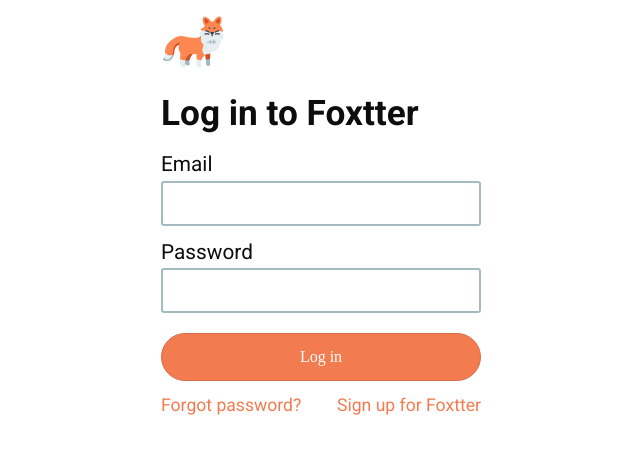
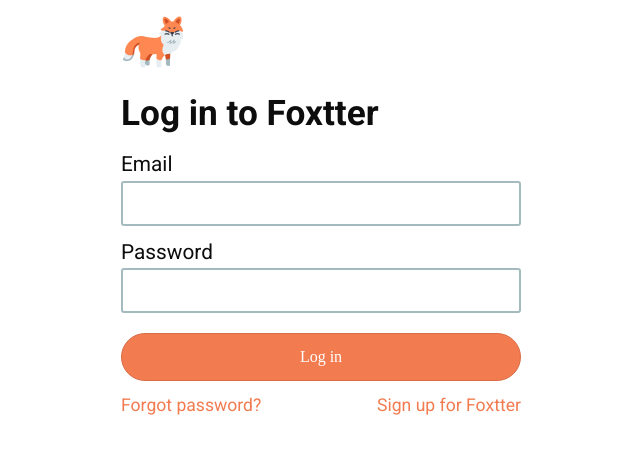
Before and after one commit to Luc-0/foxtter, a React (Create React App) app: page /login in a window 1280 px wide. Shown: the top 454 px of the page, without its empty margins (319-959 px from the left). Built offline with nearby package versions, Linux system fonts and the light colour scheme; no server answers.

Commit message:
Change form style

```diff
--- a/src/components/Signup.js
+++ b/src/components/Signup.js
@@ -60,7 +60,7 @@
   return (
     <TransparentBackground wt="100vw" ht="100vh">
       <FlexContainer id="signup-background" onClick={closeSignup}>
-        <Container as="form" wt="40%" ht="500px" bgc="#fff" br="20px" pd="2%">
+        <Container as="form" className="form" bgc="#fff" br="20px" pd="20px">
           <Icon imgUrl="images/foxtter-icon.png" mg="0 auto" />
           <Text size="1.6em" weight="700" mg="15px 0">
             Create your account
--- a/src/components/StyledComponents.js
+++ b/src/components/StyledComponents.js
@@ -199,6 +199,13 @@
 
   &.pointer {
     cursor: pointer;
+  }
+
+  &.form {
+    width: 33%;
+    height: auto;
+    min-width: 300px;
+    max-width: 400px;
   }
 `;
 
--- a/src/pages/Login.js
+++ b/src/pages/Login.js
@@ -44,8 +44,8 @@
       {signupOpen ? <Signup handleClose={closeSignup} /> : null}
       <Container
         as="form"
+        className="form"
         onSubmit={handleSubmit}
-        wt="25%"
         mg="0 auto"
         pd="10px 0"
       >
```
